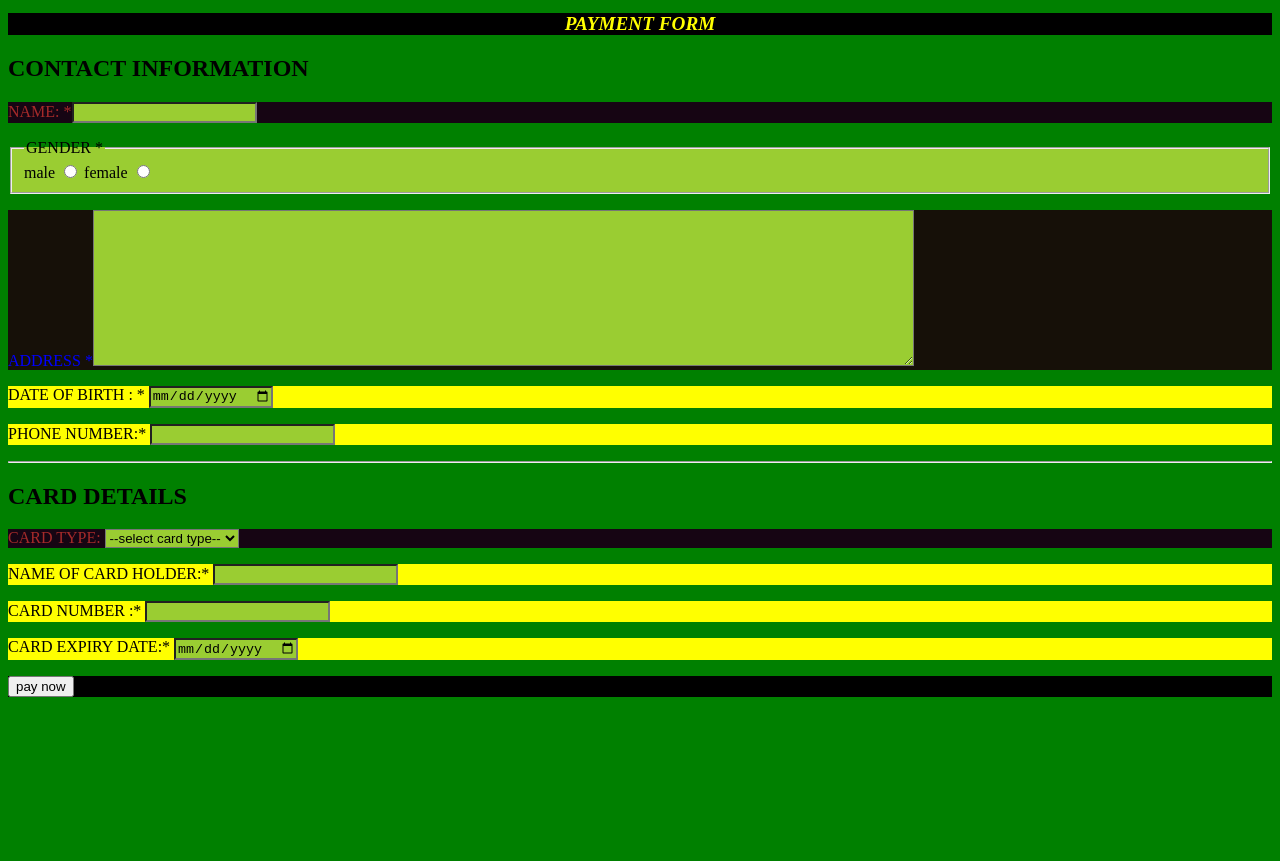
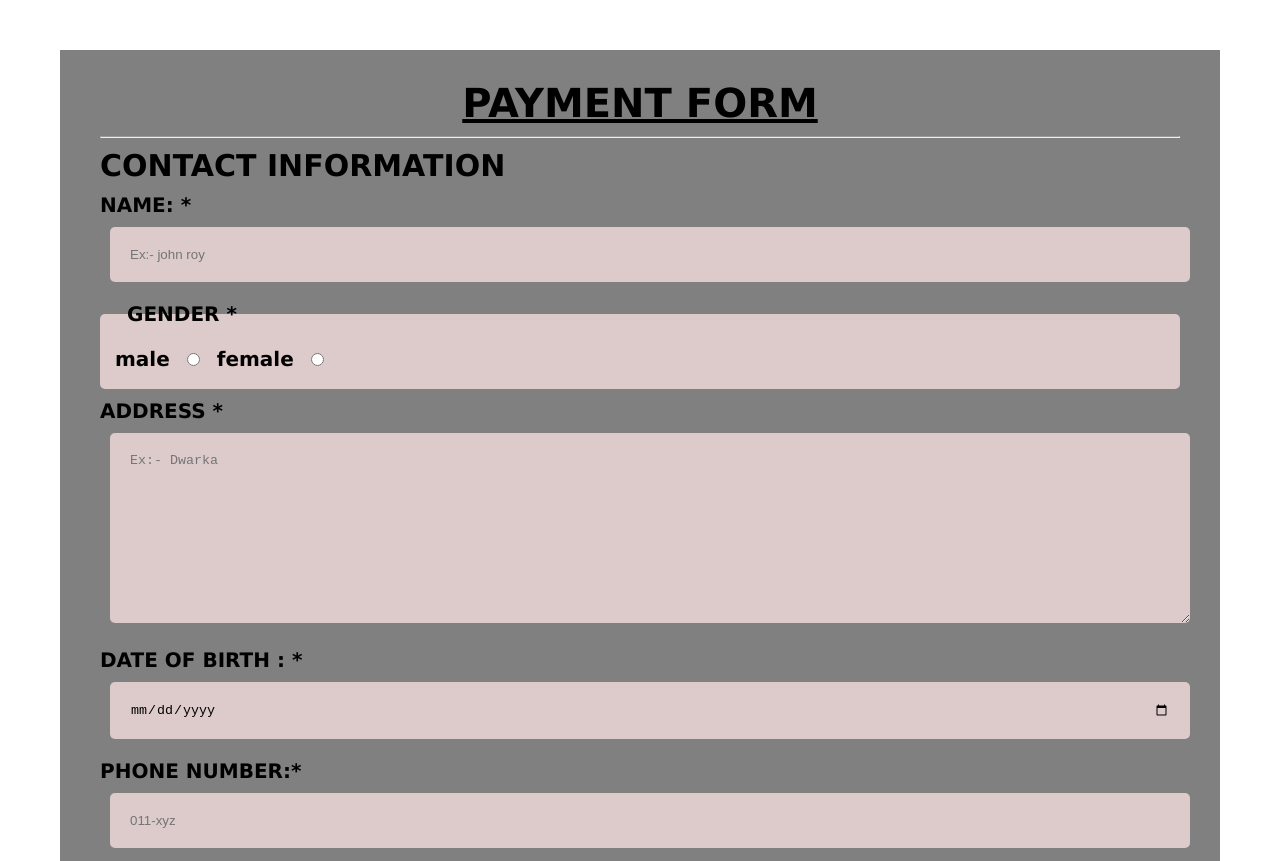
Before and after one commit to Ankit3971/new, a plain HTML site: page payment_form.html in a window 1280 px wide. Shown: the top 861 px of the page. Before the commit the page ends 800 px from the top, so only its background shows below. Drawn offline with Linux system fonts and the light colour scheme.

Commit message:
added css

```diff
--- a/payment_form.html
+++ b/payment_form.html
@@ -8,10 +8,12 @@
     <title>payment form</title>
 </head>
 <body>
-    <h1>PAYMENT FORM</h1>
+    <div class="container">
+    <h1 class="main_heading">PAYMENT FORM</h1>
+    <hr>
     <h2>CONTACT INFORMATION</h2>
     <p>
-         NAME: *<input type="text" name ="name" required class="area">
+         NAME: *<input type="text" name ="name" placeholder="Ex:- john roy" required class="area">
     </p>
     <P>
         <FIEldset class="area">
@@ -24,10 +26,10 @@
 
     </P>
     <p id="one" >
-       ADDRESS *<textarea name="address"  id="address" cols="100" rows="10" required class="area"></textarea>
+       ADDRESS *<textarea name="address"  id="address" cols="100" rows="10" placeholder="Ex:- Dwarka" required class="area"></textarea>
     </p>
     <p>DATE OF BIRTH : * <input type="date" name="date" id="date" class="area"></p>
-    <p>PHONE NUMBER:* <input type="number" name="ph" id="ph no." required class="area"></p>
+    <p>PHONE NUMBER:* <input type="number" name="ph" id="ph no." placeholder="011-xyz" required class="area"></p>
     <hr>
     <h2>CARD DETAILS</h2>
     <P>
@@ -40,12 +42,12 @@
             <option value="mastercard" >mastercard</option>
         </select>
     </P>
-    <p>NAME OF CARD HOLDER:* <input type="name of catd holder" required class="area"></p>
-    <p>CARD NUMBER :* <input type="number" name="card number" id="card number" required class="area"></p>
+    <p>NAME OF CARD HOLDER:* <input type="text" required class="area"></p>
+    <p>CARD NUMBER :* <input type="number" name="card number" id="card number" placeholder="1111-0000-1111-0000" required class="area"></p>
     <p> CARD EXPIRY DATE:* <input type="date" name="exp" id="exp" required class="area"></p>
     <p class="submit"> <input type="submit" value="pay now"></p>
 
-
+</div>
 
 </body>
 </html>
--- a/styledalo.css
+++ b/styledalo.css
@@ -1,43 +1,55 @@
-body h1{
-    text-align: center;
-    font-size: larger;
-}
-body{
-    background-color: green;
-}
-p{
-    color: black;
-    background-color: yellow;
+*{
+    box-sizing: border-box;
+    margin: 10px;
 }
 
+body{
+    font-family: Verdana, Geneva, Tahoma, sans-serif;
+    font-size: 20px;
+    margin: 20px 30px;
+    padding: 10px;
+    font-weight: bold;
+}
 
-h1{
-    color: yellow;
-    background-color: black;
-    font-style: italic;
+input[type="text"],
+input[type="email"],
+input[type="date"],
+input[type="number"],
+select,
+textarea{
+    width: 100%;
+    padding: 20px;
+    background-color: rgb(221, 202, 202);
+    border-radius: 5px;
+    border: none;
 }
-p select{
-    color: red;
-    background-color: black;
+
+.container{
+    background-color:gray ;
+    padding: 20px 30px;
 }
-h2+p{
-    background-color: rgb(22, 5, 19);
-    color: brown;
-    font-size: medium;
+
+fieldset{
+    background-color:  rgb(221, 202, 202);
+    border-radius: 5px;
+    border: none;
 }
-p#one{
-    color: blue;
-    background-color: rgb(22, 16, 8);
+
+input[type="submit"]{
+    background-color: rgb(181, 44, 87);
+    font-family: Verdana, Geneva, Tahoma, sans-serif;
+    border: none;
+    padding: 20px;
+    border-radius: 5px;
+    width: 100%;
+    cursor: pointer;
 }
-.area{
-    color: black;
-    background-color:yellowgreen;
+input[type="submit"]:hover{
+    background-color: gold;
+
 }
-span.special{
-    color: brown;
-    background-color: black;
+
+.main_heading{
+    text-align: center;
+    text-decoration: underline;
 }
-.submit{
-    color: brown;
-    background-color: black;
-}
```
Also changed, not shown: form2.html (added, +91 -0 lines), index.html (+3 -0 lines), pay.txt (added).
